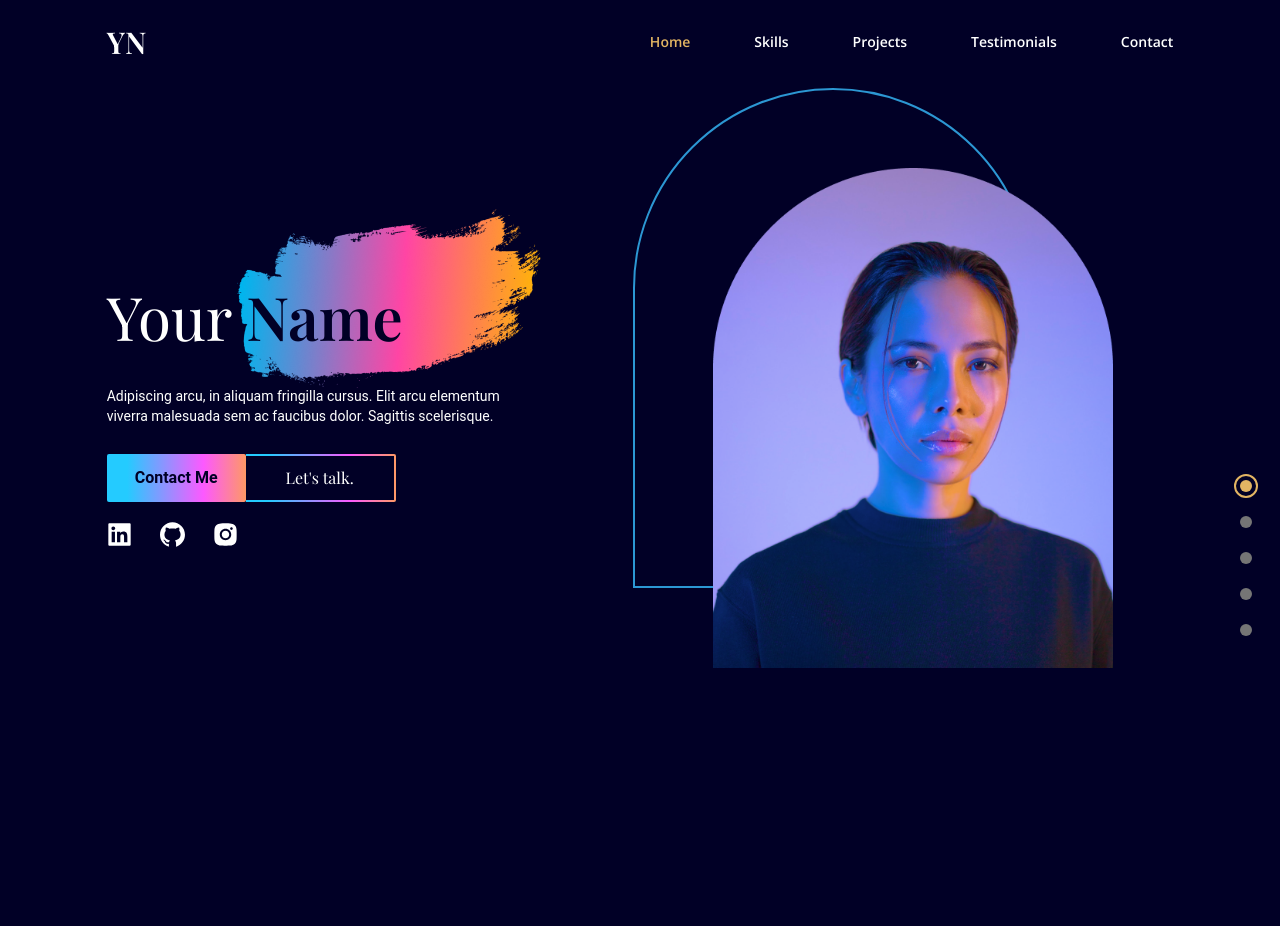
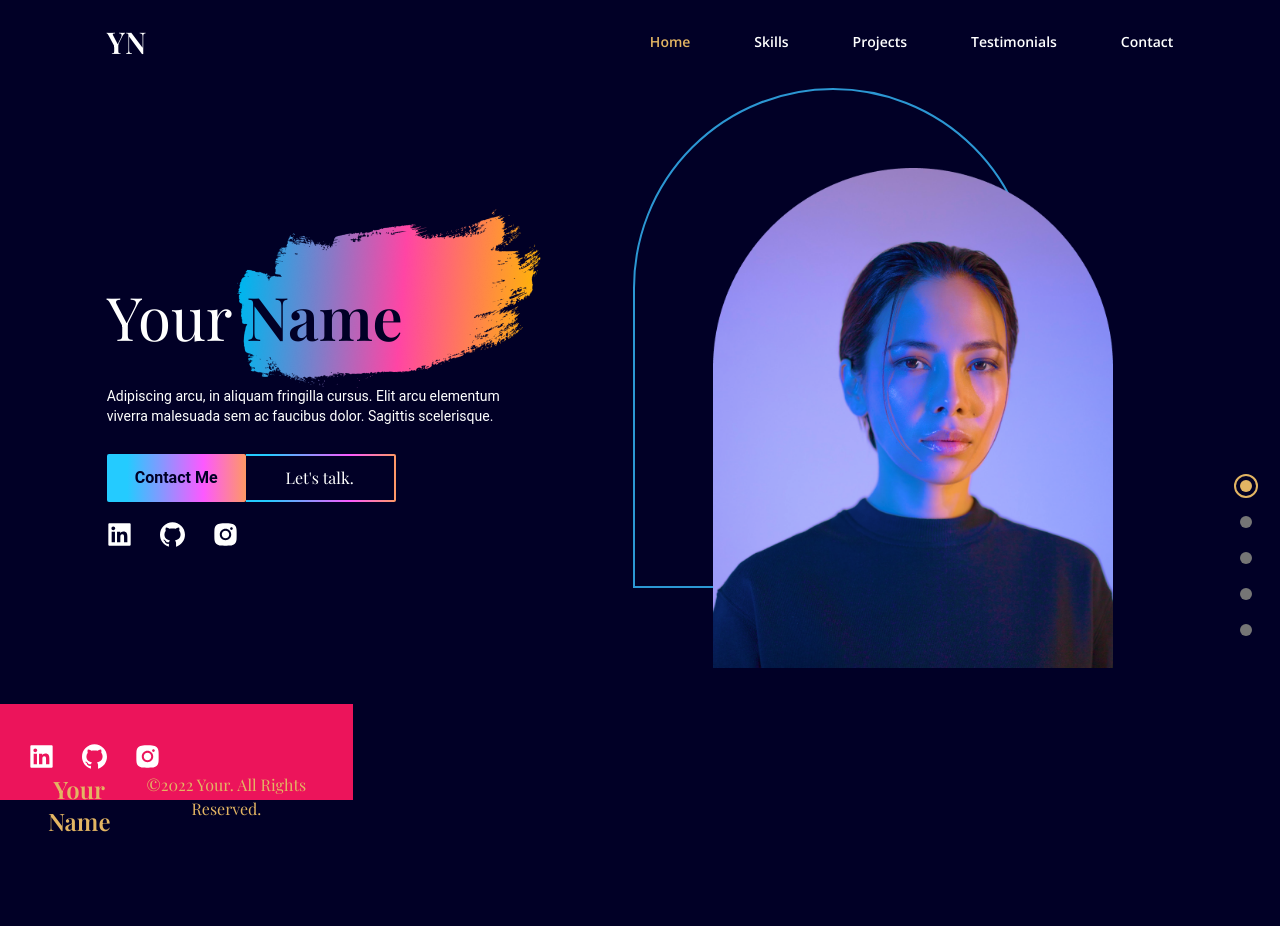
Before and after one commit to Pedrohsbessa/portifolio, a Next.js app in the folder portifolio/: page / in a window 1280 px wide. Shown: the top 926 px of the page. Built offline with nearby package versions, Linux system fonts and the light colour scheme; what tailwindcss-animated would draw is missing.

Commit message:
footer test 1

```diff
--- a/portifolio/src/scenes/Footer.jsx
+++ b/portifolio/src/scenes/Footer.jsx
@@ -2,15 +2,15 @@ import SocialMediaIcons from "../components/SocialMediaIcons";
 
 const Footer = () => {
   return (
-    <footer className=" bg-red pt-10 clear-both relative mt-[-200px] h-24 bottom-0">
-      <div className="w-10/12 mx-auto h-24">
+    <footer className=" bg-red pt-10 clear-both absolute h-24 bottom-0">
+      <div className="w-10/12 mx-auto h-24 ">
         <SocialMediaIcons />
         <div className="md:flex justify-center md:justify-between text-center ">
           <p className="font-playfair font-semibold text-2xl text-yellow">
-            JANE ESPER
+            Your Name
           </p>
           <p className="font-playfair text-md text-yellow">
-            ©2022 ESPER. All Rights Reserved.
+            ©2022 Your. All Rights Reserved.
           </p>
         </div>
       </div>
```
